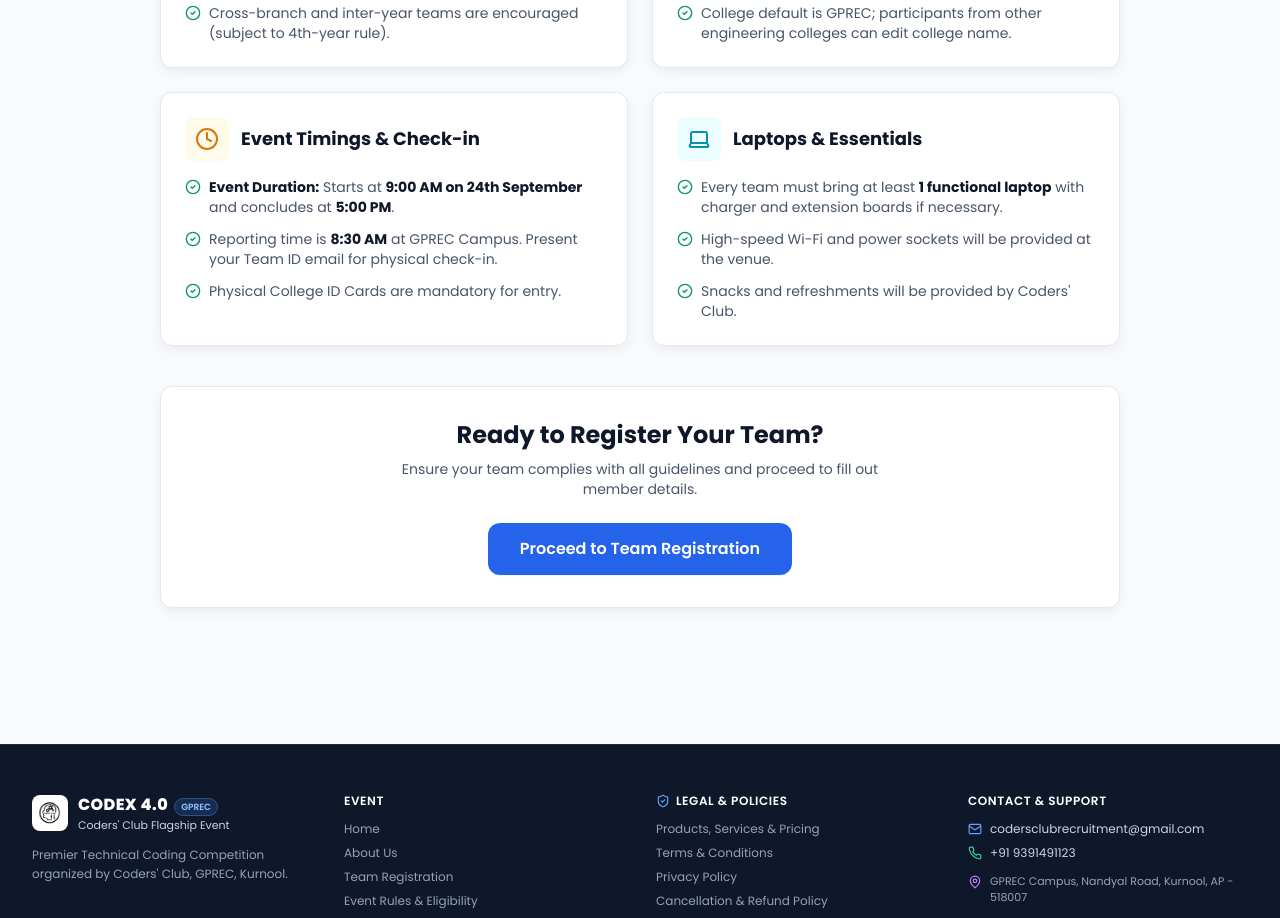
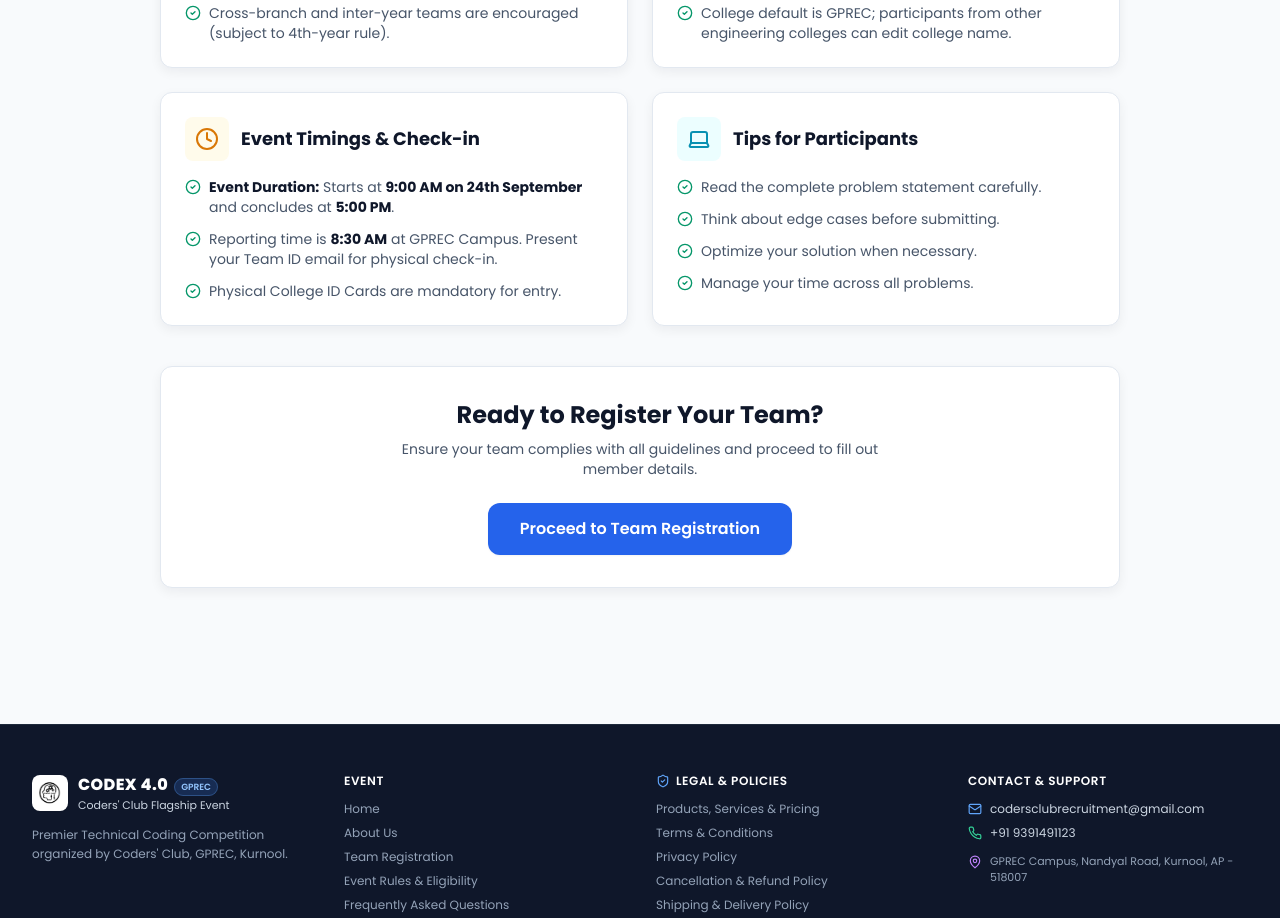
Before and after one commit to smd-tabraiz/Codex-4.O-Registration---Payment-Portal, a React (Vite) app in the folder client/: page /rules in a window 1280 px wide. Shown: the part 1000-1918 px from the top of the page. Built offline with nearby package versions, Linux system fonts and the light colour scheme; no server answers.

Commit message:
Rules Update

```diff
--- a/client/src/components/RulesSection.jsx
+++ b/client/src/components/RulesSection.jsx
@@ -170,20 +170,24 @@ const RulesSection = ({ onRegisterClick }) => {
             <div className="p-2.5 bg-cyan-50 rounded-lg text-cyan-600">
               <Laptop className="w-6 h-6" />
             </div>
-            <h3 className="text-lg font-bold text-[#0F172A]">Laptops & Essentials</h3>
+            <h3 className="text-lg font-bold text-[#0F172A]">Tips for Participants</h3>
           </div>
           <ul className="space-y-3 text-[#475569] text-sm">
             <li className="flex items-start space-x-2">
               <CheckCircle2 className="w-4 h-4 text-emerald-600 shrink-0 mt-0.5" />
-              <span>Every team must bring at least <strong className="text-[#0F172A]">1 functional laptop</strong> with charger and extension boards if necessary.</span>
+              <span>Read the complete problem statement carefully.</span>
             </li>
             <li className="flex items-start space-x-2">
               <CheckCircle2 className="w-4 h-4 text-emerald-600 shrink-0 mt-0.5" />
-              <span>High-speed Wi-Fi and power sockets will be provided at the venue.</span>
+              <span>Think about edge cases before submitting.</span>
             </li>
             <li className="flex items-start space-x-2">
               <CheckCircle2 className="w-4 h-4 text-emerald-600 shrink-0 mt-0.5" />
-              <span>Snacks and refreshments will be provided by Coders' Club.</span>
+              <span>Optimize your solution when necessary.</span>
+            </li>
+            <li className="flex items-start space-x-2">
+              <CheckCircle2 className="w-4 h-4 text-emerald-600 shrink-0 mt-0.5" />
+              <span>Manage your time across all problems.</span>
             </li>
           </ul>
         </div>
```
